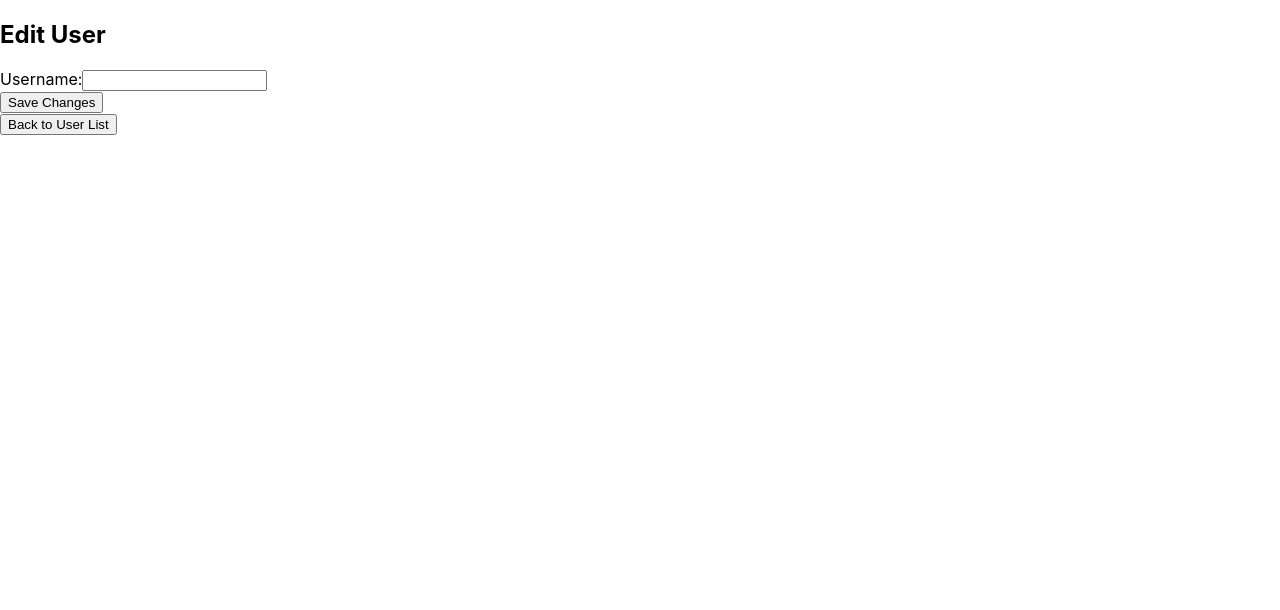
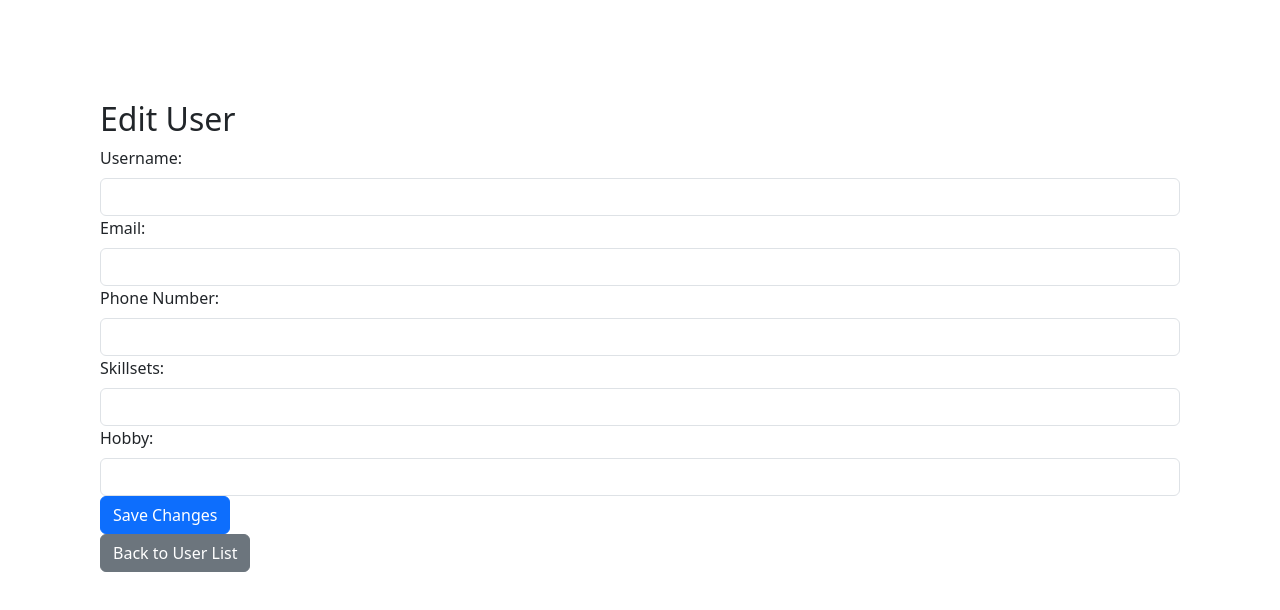
Before and after one commit to iniazz/dev-connect-app, a React (Create React App) app: page /edit/1 in a window 1280 px wide. Shown: the top 610 px of the page. Built offline with nearby package versions, Linux system fonts and the light colour scheme; no server answers.

Commit message:
user listing, updates, and delete components

```diff
--- a/package.json
+++ b/package.json
@@ -11,8 +11,10 @@
     "@types/react": "^18.2.21",
     "@types/react-dom": "^18.2.7",
     "axios": "^1.5.0",
+    "bootstrap": "^5.3.1",
     "mdbreact": "^5.2.0",
     "react": "^18.2.0",
+    "react-bootstrap": "^2.8.0",
     "react-dom": "^18.2.0",
     "react-router-dom": "^6.15.0",
     "react-scripts": "5.0.1",
--- a/src/App.tsx
+++ b/src/App.tsx
@@ -10,21 +10,9 @@ function App() {
     <div className="App">
       <BrowserRouter>
         <Routes>
-            {/* Route for the User List */}
             <Route path="/" element={<UserList />} />
-
-            {/* Route for creating a new user */}
             <Route path="/create" element={<UserCreate />} />
-
-            {/* Route for editing an existing user */}
             <Route path="/edit/:id" element={<UserEdit />} />
-
-            {/* Route for user delete confirmation */}
-            <Route path="/delete/:id" element={<UserDeleteConfirmation onDeleteConfirmed={function (): void {
-            throw new Error('Function not implemented.');
-          } } onCancel={function (): void {
-            throw new Error('Function not implemented.');
-          } } />} />
           </Routes>
       </BrowserRouter>
     </div>
--- a/src/components/UserCreate.tsx
+++ b/src/components/UserCreate.tsx
@@ -1,31 +1,24 @@
 import React, { useState } from 'react';
 import { useNavigate } from 'react-router-dom';
 import axios from 'axios';
+import { Form, Button } from 'react-bootstrap';
 
 function UserCreate() {
   const navigate = useNavigate();
-  const [user, setUser] = useState({ username: '', email: '', /* other fields */ });
+  const [user, setUser] = useState({ username: '', email: '', phoneNumber: '', skillsets: '', hobby: '' });
 
   const handleInputChange = (e: React.ChangeEvent<HTMLInputElement>) => {
     setUser({ ...user, [e.target.name]: e.target.value });
   };
 
   const handleSubmit = () => {
-    // Send a POST request to your API to create a new user
-    // Example: axios.post('/api/users', user).then(() => history.push('/'));
-    const newUser = {
-      username: 'john',
-      email: 'john@gmail.com',
-      // other user properties...
-    };
-
-    axios.post('/api/users', newUser)
+    axios
+      .post('/api/users', user)
       .then((response) => {
-        // Handle the response data here
         console.log(response.data);
+        navigate('/');
       })
       .catch((error) => {
-        // Handle any errors here
         console.error('Error:', error);
       });
   };
@@ -33,15 +26,59 @@ function UserCreate() {
   return (
     <div>
       <h2>Create User</h2>
-      <form onSubmit={handleSubmit}>
-        <div>
-          <label>Username:</label>
-          <input type="text" name="username" value={user.username} onChange={handleInputChange} />
-        </div>
-        {/* Add input fields for other user attributes */}
-        <button type="submit">Create</button>
-      </form>
-      <button onClick={() => navigate('/')}>Back to User List</button>
+      <Form onSubmit={handleSubmit}>
+        <Form.Group controlId="username">
+          <Form.Label>Username:</Form.Label>
+          <Form.Control
+            type="text"
+            name="username"
+            value={user.username}
+            onChange={handleInputChange}
+          />
+        </Form.Group>
+        <Form.Group controlId="email">
+          <Form.Label>Email:</Form.Label>
+          <Form.Control
+            type="text"
+            name="email"
+            value={user.email}
+            onChange={handleInputChange}
+          />
+        </Form.Group>
+        <Form.Group controlId="phoneNumber">
+          <Form.Label>Phone Number:</Form.Label>
+          <Form.Control
+            type="text"
+            name="phoneNumber"
+            value={user.phoneNumber}
+            onChange={handleInputChange}
+          />
+        </Form.Group>
+        <Form.Group controlId="skillsets">
+          <Form.Label>Skillsets:</Form.Label>
+          <Form.Control
+            type="text"
+            name="skillsets"
+            value={user.skillsets}
+            onChange={handleInputChange}
+          />
+        </Form.Group>
+        <Form.Group controlId="hobby">
+          <Form.Label>Hobby:</Form.Label>
+          <Form.Control
+            type="text"
+            name="hobby"
+            value={user.hobby}
+            onChange={handleInputChange}
+          />
+        </Form.Group>
+        <Button variant="primary" type="submit">
+          Create
+        </Button>
+      </Form>
+      <Button variant="secondary" onClick={() => navigate('/')}>
+        Back to User List
+      </Button>
     </div>
   );
 }
--- a/src/components/UserDeleteConfirmation.tsx
+++ b/src/components/UserDeleteConfirmation.tsx
@@ -1,35 +1,43 @@
-// UserDeleteConfirmation.tsx
 import React from 'react';
-import { useNavigate } from 'react-router-dom';
+import { Modal, Button } from 'react-bootstrap';
+import { User } from '../user';
 
 interface UserDeleteConfirmationProps {
   onDeleteConfirmed: () => void;
   onCancel: () => void;
+  user: User | null;
 }
 
-function UserDeleteConfirmation({ onDeleteConfirmed, onCancel }: UserDeleteConfirmationProps) {
-  const navigate = useNavigate();
-
+function UserDeleteConfirmation({
+  onDeleteConfirmed,
+  onCancel,
+  user,
+}: UserDeleteConfirmationProps) {
   const handleConfirmDelete = () => {
-    // Send a DELETE request to your API to delete the user
-    // Example: axios.delete(`/api/users/${userId}`).then(() => onDeleteConfirmed());
+    onDeleteConfirmed();
   };
 
   return (
-    <div className="modal">
-      <div className="modal-content">
-        <h3>Confirm Deletion</h3>
-        <p>Are you sure you want to delete this user?</p>
-        <div className="modal-actions">
-          <button onClick={handleConfirmDelete} className="btn btn-danger">
-            Confirm
-          </button>
-          <button onClick={onCancel} className="btn btn-secondary">
-            Cancel
-          </button>
-        </div>
-      </div>
-    </div>
+    <Modal show={true} onHide={onCancel}>
+      <Modal.Header closeButton>
+        <Modal.Title>Confirm Deletion</Modal.Title>
+      </Modal.Header>
+      <Modal.Body>
+        {user && (
+          <p>
+            Are you sure you want to delete user <strong>{user.username}</strong>?
+          </p>
+        )}
+      </Modal.Body>
+      <Modal.Footer>
+        <Button variant="danger" onClick={handleConfirmDelete}>
+          Confirm
+        </Button>
+        <Button variant="secondary" onClick={onCancel}>
+          Cancel
+        </Button>
+      </Modal.Footer>
+    </Modal>
   );
 }
 
--- a/src/components/UserEdit.tsx
+++ b/src/components/UserEdit.tsx
@@ -1,15 +1,22 @@
-// UserEdit.tsx
 import React, { useState, useEffect } from 'react';
 import { useParams, useNavigate } from 'react-router-dom';
+import { Form, Button, Modal } from 'react-bootstrap';
+import axios from 'axios';
 
 function UserEdit() {
   const { id } = useParams<{ id: string }>();
   const navigate = useNavigate();
-  const [user, setUser] = useState({ username: '', email: '', /* other fields */ });
+  const [user, setUser] = useState({
+    username: '',
+    email: '',
+    phoneNumber: '',
+    skillsets: '',
+    hobby: '',
+  });
+  const [showDeleteConfirmation, setShowDeleteConfirmation] = useState(false);
 
   useEffect(() => {
-    // Fetch user details based on the 'id' parameter
-    // Example: axios.get(`/api/users/${id}`).then((response) => setUser(response.data));
+    axios.get(`https://localhost:7249/api/User/${id}`).then((response) => setUser(response.data));
   }, [id]);
 
   const handleInputChange = (e: React.ChangeEvent<HTMLInputElement>) => {
@@ -17,22 +24,77 @@ function UserEdit() {
   };
 
   const handleSubmit = () => {
-    // Send a PUT request to your API to update user details
-    // Example: axios.put(`/api/users/${id}`, user).then(() => history.push('/'));
+    axios
+      .put(`https://localhost:7249/api/User/${id}`, user)
+      .then((response) => {
+        console.log(response)
+        if (response.status === 204) {
+          navigate('/');
+        } else {
+          console.error('Update failed:', response.data);
+        }
+      })
+      .catch((error) => {
+        console.error('Error:', error);
+      });
   };
 
   return (
     <div>
       <h2>Edit User</h2>
-      <form onSubmit={handleSubmit}>
-        <div>
-          <label>Username:</label>
-          <input type="text" name="username" value={user.username} onChange={handleInputChange} />
-        </div>
-        {/* Add input fields for other user attributes */}
-        <button type="submit">Save Changes</button>
-      </form>
-      <button onClick={() => navigate('/')}>Back to User List</button>
+      <Form onSubmit={handleSubmit}>
+        <Form.Group controlId="username">
+          <Form.Label>Username:</Form.Label>
+          <Form.Control
+            type="text"
+            name="username"
+            value={user.username}
+            onChange={handleInputChange}
+          />
+        </Form.Group>
+        <Form.Group controlId="email">
+          <Form.Label>Email:</Form.Label>
+          <Form.Control
+            type="text"
+            name="email"
+            value={user.email}
+            onChange={handleInputChange}
+          />
+        </Form.Group>
+        <Form.Group controlId="phoneNumber">
+          <Form.Label>Phone Number:</Form.Label>
+          <Form.Control
+            type="text"
+            name="phoneNumber"
+            value={user.phoneNumber}
+            onChange={handleInputChange}
+          />
+        </Form.Group>
+        <Form.Group controlId="skillsets">
+          <Form.Label>Skillsets:</Form.Label>
+          <Form.Control
+            type="text"
+            name="skillsets"
+            value={user.skillsets}
+            onChange={handleInputChange}
+          />
+        </Form.Group>
+        <Form.Group controlId="hobby">
+          <Form.Label>Hobby:</Form.Label>
+          <Form.Control
+            type="text"
+            name="hobby"
+            value={user.hobby}
+            onChange={handleInputChange}
+          />
+        </Form.Group>
+        <Button variant="primary" type="submit">
+          Save Changes
+        </Button>
+      </Form>
+      <Button variant="secondary" onClick={() => navigate('/')}>
+        Back to User List
+      </Button>
     </div>
   );
 }
--- a/src/components/UserList.tsx
+++ b/src/components/UserList.tsx
@@ -1,43 +1,89 @@
 import React, { useState, useEffect } from 'react';
 import { Link } from 'react-router-dom';
-
-interface User {
-  id: number;
-  username: string;
-}
+import { User } from '../user';
+import axios from 'axios';
+import { Table, Button } from 'react-bootstrap';
+import UserDeleteConfirmation from './UserDeleteConfirmation';
 
 const UserList: React.FC = () => {
   const [users, setUsers] = useState<User[]>([]);
+  const [userIdToDelete, setUserIdToDelete] = useState<number | null>(null);
+  const [showDeleteConfirmation, setShowDeleteConfirmation] = useState<boolean>(false);
 
   useEffect(() => {
-    // Fetch the list of users from your API here and update the users state.
-    // For this example, we'll use a dummy array.
-    const dummyUsers: User[] = [
-      { id: 1, username: 'User1' },
-      { id: 2, username: 'User2' },
-    ];
-    setUsers(dummyUsers);
+    axios
+      .get('https://localhost:7249/api/User')
+      .then((response) => {
+        console.log(response);
+        setUsers(response.data);
+      })
+      .catch((error) => {
+        console.error('Error fetching users:', error);
+      });
   }, []);
 
   const handleDeleteClick = (userId: number) => {
-    // Remove the user from the users array.
-    setUsers((prevUsers) => prevUsers.filter((user) => user.id !== userId));
+    setUserIdToDelete(userId);
+    setShowDeleteConfirmation(true);
+  };
 
-    // You can also send a delete request to your API here.
+  const handleConfirmDelete = () => {
+    if (userIdToDelete !== null) {
+      // Send a DELETE request to your API to delete the user
+      axios
+        .delete(`https://localhost:7249/api/User/${userIdToDelete}`)
+        .then(() => {
+          // Remove the deleted user from the list
+          setUsers((prevUsers) => prevUsers.filter((user) => user.id !== userIdToDelete));
+          console.log('User deleted successfully.');
+        })
+        .catch((error) => {
+          console.error('Error deleting user:', error);
+        })
+        .finally(() => {
+          // Reset state after deletion
+          setUserIdToDelete(null);
+          setShowDeleteConfirmation(false);
+        });
+    }
   };
 
   return (
     <div>
       <h1>User List</h1>
-      <ul>
-        {users.map((user) => (
-          <li key={user.id}>
-            {user.username}{' '}
-            <Link to={`/edit/${user.id}`}>Edit</Link>{' '}
-            <button onClick={() => handleDeleteClick(user.id)}>Delete</button>
-          </li>
-        ))}
-      </ul>
+      <Table striped bordered hover>
+        <thead>
+          <tr>
+            <th>Username</th>
+            <th>Email</th>
+            <th>Actions</th>
+          </tr>
+        </thead>
+        <tbody>
+          {users.map((user) => (
+            <tr key={user.id}>
+              <td>{user.username}</td>
+              <td>{user.email}</td>
+              <td>
+                <Link to={`/edit/${user.id}`} className="btn btn-primary">
+                  Edit
+                </Link>
+                <Button variant="danger" onClick={() => handleDeleteClick(user.id)}>
+                  Delete
+                </Button>
+              </td>
+            </tr>
+          ))}
+        </tbody>
+      </Table>
+
+      {showDeleteConfirmation && (
+        <UserDeleteConfirmation
+          onDeleteConfirmed={handleConfirmDelete}
+          onCancel={() => setShowDeleteConfirmation(false)}
+          user={users.find((user) => user.id === userIdToDelete) || null}
+        />
+      )}
     </div>
   );
 };
--- a/src/index.css
+++ b/src/index.css
@@ -5,6 +5,7 @@ body {
     sans-serif;
   -webkit-font-smoothing: antialiased;
   -moz-osx-font-smoothing: grayscale;
+  padding: 100px;
 }
 
 code {
--- a/src/index.tsx
+++ b/src/index.tsx
@@ -3,6 +3,8 @@ import ReactDOM from 'react-dom/client';
 import './index.css';
 import App from './App';
 import reportWebVitals from './reportWebVitals';
+import 'bootstrap/dist/css/bootstrap.min.css';
+
 
 const root = ReactDOM.createRoot(
   document.getElementById('root') as HTMLElement
--- a/src/user.ts
+++ b/src/user.ts
@@ -1,4 +1,3 @@
-// user.ts
 export interface User {
     id: number;
     username: string;
@@ -6,4 +5,4 @@ export interface User {
     phoneNumber: string;
     skillsets: string;
     hobby: string;
-  }
+}
```
Also changed, not shown: 1 other file (tests, documents, lock files or other folders).
